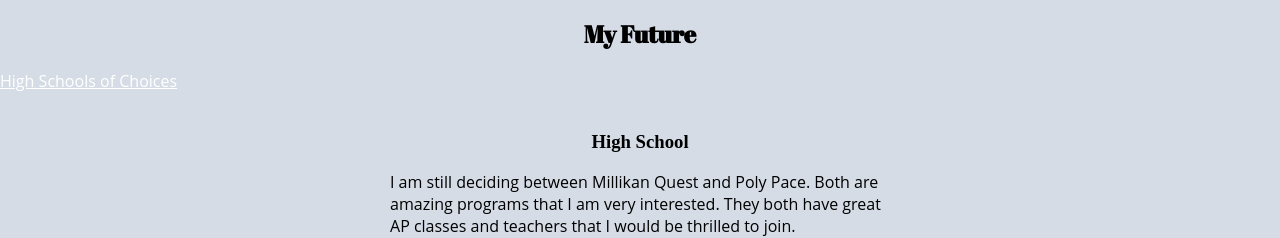
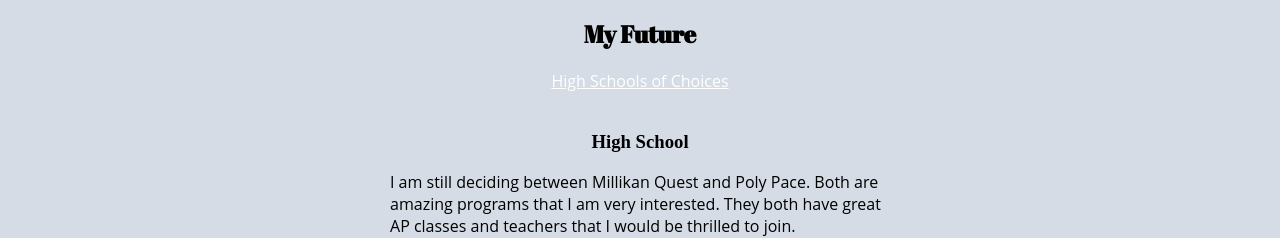
Before and after one commit to jasminelynne/jasminelynne.github.io, a plain HTML site: page future.html in a window 1280 px wide. Shown: the part 569-807 px from the top of the page. Drawn offline with Linux system fonts and the light colour scheme; a web font is replaced by a local one.

Commit message:
Update future.html

```diff
--- a/future.html
+++ b/future.html
@@ -24,7 +24,7 @@
                     </ul>
                 </header>
 		<h2>My Future</h2>
-	   <a href="https://dash.generalassemb.ly/JasmineEsqueda/build-your-own-business-website">High Schools of Choices</a>
+	<center>   <a href="https://dash.generalassemb.ly/JasmineEsqueda/build-your-own-business-website">High Schools of Choices</a></center>
 	<article>
 		<h3>High School</h3>
 			<p>I am still deciding between Millikan Quest and Poly Pace. Both are amazing programs that I am very interested. They both have great AP classes and teachers that I would be thrilled to join.</a></p>
```
